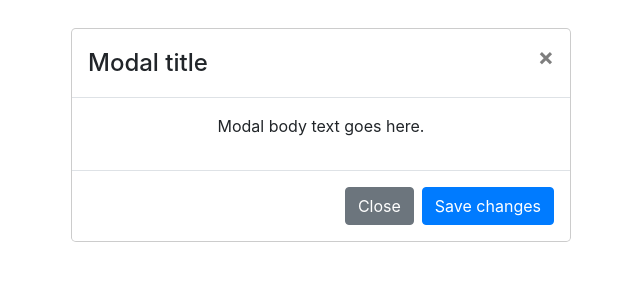
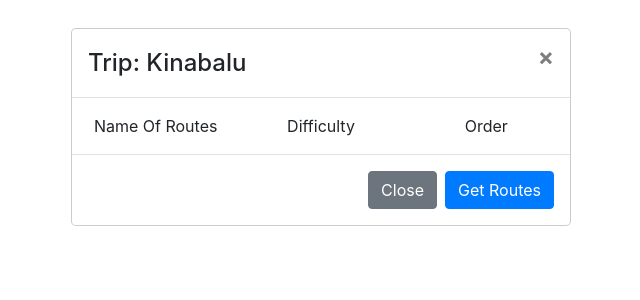
Before and after one commit to lightweightcoder/climbing-trip-frontend-swe1, a React (Create React App) app: page / in a window 1280 px wide. Shown: the top 300 px of the page, without its empty margins (319-959 px from the left). Built offline with nearby package versions, Linux system fonts and the light colour scheme.

Commit message:
First commit on routes display, made changes to store.jsx initialState , added eslint warns

```diff
--- a/package.json
+++ b/package.json
@@ -8,6 +8,7 @@
     "@testing-library/user-event": "^12.7.1",
     "axios": "^0.21.1",
     "bootstrap": "^4.6.0",
+    "dotenv": "^8.2.0",
     "react": "^17.0.1",
     "react-bootstrap": "^1.5.0",
     "react-dom": "^17.0.1",
--- a/src/App.jsx
+++ b/src/App.jsx
@@ -1,24 +1,14 @@
 import React from 'react';
 import './App.css';
-import { Modal, Button } from 'react-bootstrap';
+import Routes from './Routes.jsx';
+import { ClimbingProvider } from './store.jsx';
 
 function App() {
   return (
     <div className="App">
-      <Modal.Dialog>
-        <Modal.Header closeButton>
-          <Modal.Title>Modal title</Modal.Title>
-        </Modal.Header>
-
-        <Modal.Body>
-          <p>Modal body text goes here.</p>
-        </Modal.Body>
-
-        <Modal.Footer>
-          <Button variant="secondary">Close</Button>
-          <Button variant="primary">Save changes</Button>
-        </Modal.Footer>
-      </Modal.Dialog>
+      <ClimbingProvider>
+        <Routes />
+      </ClimbingProvider>
     </div>
   );
 }
--- /dev/null
+++ b/src/Routes.jsx
@@ -0,0 +1,69 @@
+import React, { useContext, useEffect } from 'react';
+import { Modal, Button } from 'react-bootstrap';
+import axios from 'axios';
+import {
+  ClimbingContext,
+  loadRoutesAction,
+} from './store.jsx';
+
+const BACKEND_URL = 'http://localhost:3004';
+axios.defaults.withCredentials = true;
+
+export default function Routes() {
+  const { store, dispatch } = useContext(ClimbingContext);
+
+  function Route() {
+    console.log(store, 'store');
+    console.log(store.currentTripRoutes, 'store.currentTripRoutes');
+    const listOfRoutes = store.currentTripRoutes.map((route) => (
+      <div className="row">
+        <div className="col">
+          {route.name}
+        </div>
+        <div className="col">
+          {route.difficulty}
+        </div>
+        <div className="col">
+          {route.order}
+        </div>
+      </div>
+    ));
+    return listOfRoutes;
+  }
+  const handleGetRoutes = () => {
+    axios.get(`${BACKEND_URL}/trips/1/routes`)
+      .then((result) => {
+        console.log(result, 'result');
+        const { routes } = result.data;
+        dispatch(loadRoutesAction(routes));
+      });
+  };
+
+  return (
+    <Modal.Dialog>
+      <Modal.Header closeButton>
+        <Modal.Title>Trip: Kinabalu</Modal.Title>
+      </Modal.Header>
+
+      <Modal.Body>
+        <div className="row">
+          <div className="col">
+            Name Of Routes
+          </div>
+          <div className="col">
+            Difficulty
+          </div>
+          <div className="col">
+            Order
+          </div>
+        </div>
+        {Route()}
+      </Modal.Body>
+
+      <Modal.Footer>
+        <Button variant="secondary">Close</Button>
+        <Button variant="primary" onClick={handleGetRoutes}>Get Routes</Button>
+      </Modal.Footer>
+    </Modal.Dialog>
+  );
+}
--- a/src/store.jsx
+++ b/src/store.jsx
@@ -20,7 +20,7 @@ export function climbingReducer(state, action) {
     case LOAD_TRIPS:
       return { ...state, items: action.payload.trips };
     case LOAD_ROUTES:
-      return { ...state, items: action.payload.routes };
+      return { ...state, currentTripRoutes: action.payload.routes };
     default:
       return state;
   }
```
Also changed, not shown: .eslintrc.js, 2 other files (tests, documents, lock files or other folders).
